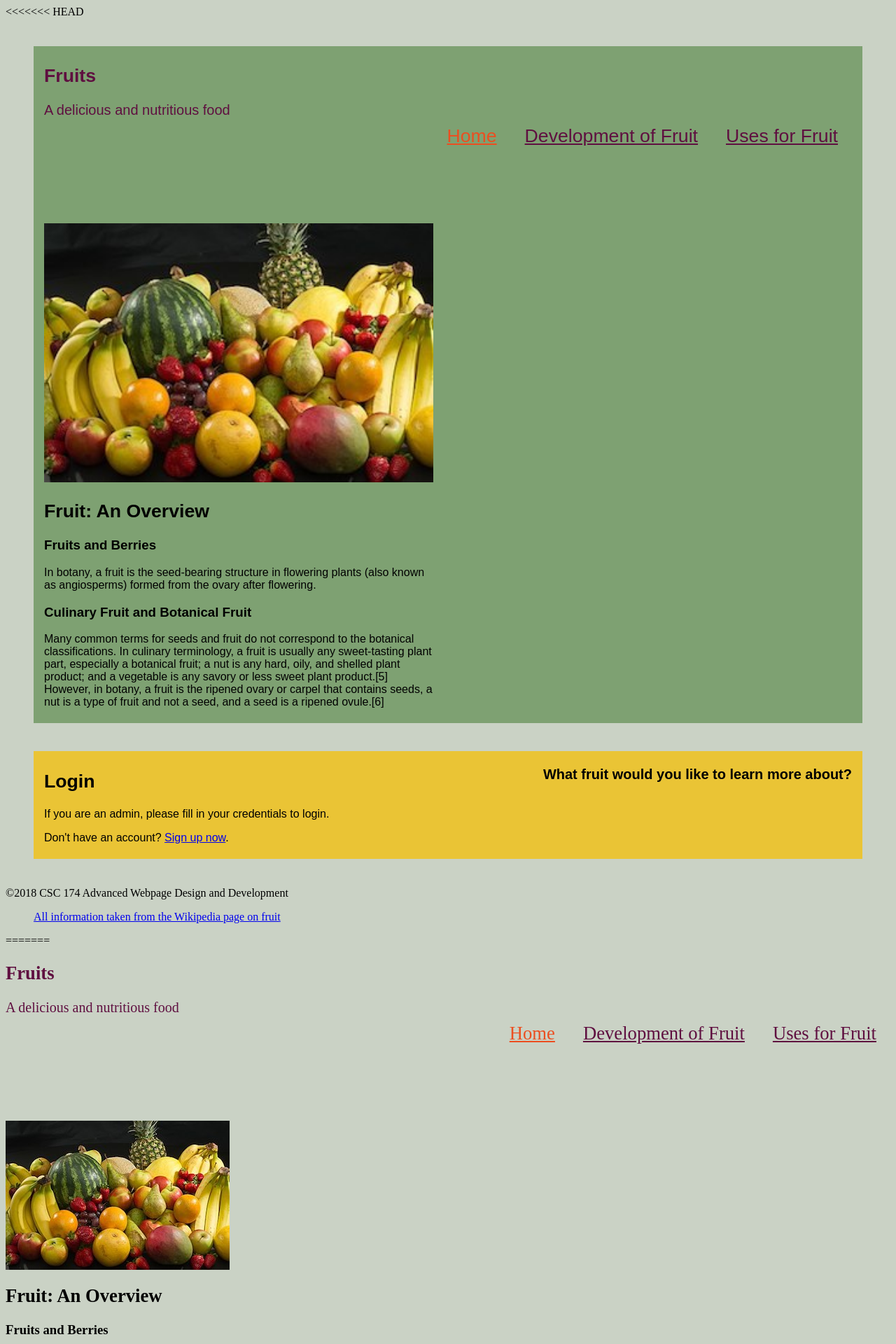
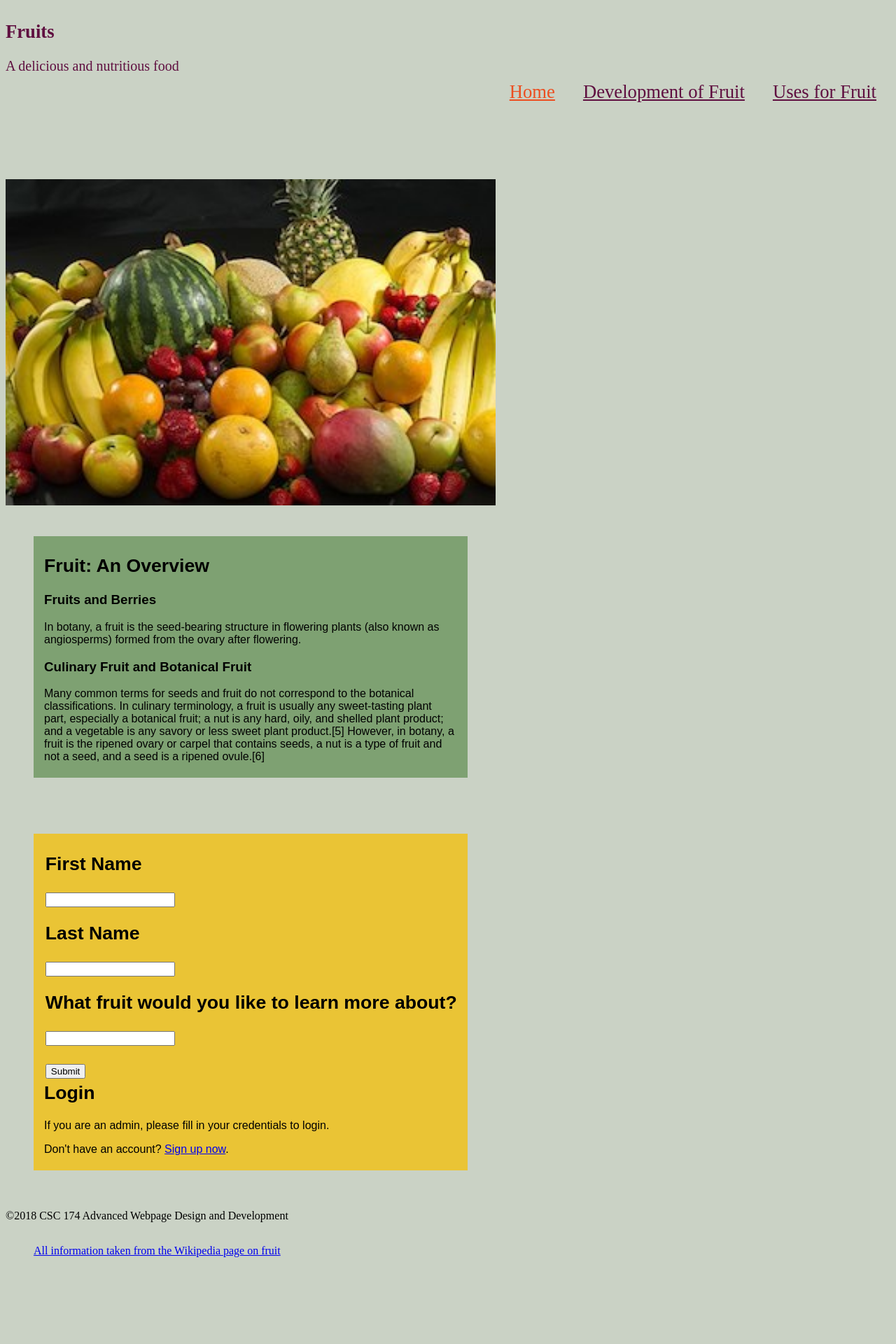
Before and after one commit to mpatric3/Assignment05_Amsterdam, a PHP site: page / in a window 1280 px wide. Shown: the top 1920 px of the page at 70% size. After the commit the page ends 1796 px from the top, so only its background shows below. Run offline with PHP 8.4, Linux system fonts and the light colour scheme; some libraries are stand-ins or nearby versions.

Commit message:
Fixed some errors, resolved branch conflicts

```diff
--- a/css/styles.css
+++ b/css/styles.css
@@ -9,7 +9,7 @@
 header .title {
 	color: #5F0F40;
 	float: left;
-	top:10;
+	top:10px;
 	left:0;
 	right:0;
 	width: 100%;
@@ -20,7 +20,7 @@ header .subtitle {
     font-size: 20px;
     margin-top:0px;
     float: left;
-	top:8;
+	top:8px;
 	left:0;
 	right:0;
 	width: 100%;
@@ -80,7 +80,7 @@ img.scale {
   width: 100%;
 }
 
-
+/*
 @media (max-width: 700px){
     .container {
 		display: block;
@@ -94,3 +94,4 @@ img.scale {
         display: block;
     }
 }
+*/
--- a/inc/header.inc
+++ b/inc/header.inc
@@ -1,5 +1,4 @@
 <header>
-<link rel="stylesheet" href="css/styles.css">
 		<div>
 			<a href="index.php">
 				<h2 class="title">Fruits</h2>
--- a/index.php
+++ b/index.php
@@ -1,60 +1,12 @@
 <?php include "inc/html-top.inc";?>
-<<<<<<< HEAD
-	<article>
 <body>
 <?php include "inc/header.inc"; ?>
    <?php include "inc/nav.inc"; ?>
-
-		<div class= "container" style="z-index: 1;">
-
+   <div class= "container">
       <div>
          <img class="scale" src="images/fruitpic.jpg" alt="A Nice Fruit Arrangement.">
       </div>
-
-			<div>
-				<h2>Fruit: An Overview</h2>
-
-				<h3>Fruits and Berries</h3>
-				<p>In botany, a fruit is the seed-bearing structure in flowering plants (also known as angiosperms) formed from the ovary after flowering.
-				</p>
-
-				<h3>Culinary Fruit and Botanical Fruit</h3>
-				<p>
-				Many common terms for seeds and fruit do not correspond to the botanical classifications. In culinary terminology, a fruit is usually any sweet-tasting plant part, especially a botanical fruit; a nut is any hard, oily, and shelled plant product; and a vegetable is any savory or less sweet plant product.[5] However, in botany, a fruit is the ripened ovary or carpel that contains seeds, a nut is a type of fruit and not a seed, and a seed is a ripened ovule.[6]
-				</p>
-
-			</div>
-			</article>
-
-
-			<aside>
-			<div class = "survey">
-                <h1>What fruit would you like to learn more about?</h1>
-                    <form method = "post" action = "thanks.php">
-                    </form>
-            </div>
-
-
-		    <div class = "login">
-		        <h2>Login</h2>
-		        <p>If you are an admin, please fill in your credentials to login.</p>
-		        <form>
-		            <p> Don't have an account? <a href="register.php">Sign up now</a>.</p>
-		        </form>
-		    </div>
-		</aside>
-
-			<?php include "inc/footer.inc"; ?>
-
-		</div> <!--.container -->
-		<?php include "inc/scripts.inc"; ?>
-	</body>
-=======
-<body>
-   <?php include "inc/header.inc"; ?>
-   <?php include "inc/nav.inc"; ?>
-   <div class= "container" style="z-index: 1;">
-      <img src="images/fruitpic.jpg" alt="A Nice Fruit Arrangement.">
+      <article>
          <div>
             <h2>Fruit: An Overview</h2>
             <h3>Fruits and Berries</h3>
@@ -65,6 +17,8 @@
                Many common terms for seeds and fruit do not correspond to the botanical classifications. In culinary terminology, a fruit is usually any sweet-tasting plant part, especially a botanical fruit; a nut is any hard, oily, and shelled plant product; and a vegetable is any savory or less sweet plant product.[5] However, in botany, a fruit is the ripened ovary or carpel that contains seeds, a nut is a type of fruit and not a seed, and a seed is a ripened ovule.[6]
             </p>
          </div>
+      </article>
+      <aside>
          <div class = "survey">
             <form method="POST" action="thanks.php">
                <div>
@@ -78,22 +32,22 @@
                <div>
                   <h2>What fruit would you like to learn more about?</h2>
                </div>
-            <input type="text" name="new_fruit" required> </br></br>
+               <input type="text" name="new_fruit" required> <br><br>
                <input type="submit" id="submitButton"
                   name="submitClick" value="Submit">
             </form>
          </div>
-      <div class="login">
+         <div class = "login">
             <h2>Login</h2>
-         <p>If you are an admin, please fill in your credentials to <a href="login.php">login.</a></p>
+            <p>If you are an admin, please fill in your credentials to login.</p>
             <form>
                <p> Don't have an account? <a href="register.php">Sign up now</a>.</p>
             </form>
          </div>
+      </aside>
       <?php include "inc/footer.inc"; ?>
    </div>
    <!--.container -->
    <?php include "inc/scripts.inc"; ?>
 </body>
->>>>>>> af45e4dd63ea7cab0c54357aa92c99c7fe8f9516
 </html>
```
Also changed, not shown: development.php (+2 -14 lines), uses.php (+3 -16 lines), 4 other files. Lines whose indentation alone changed are shown as unchanged.
